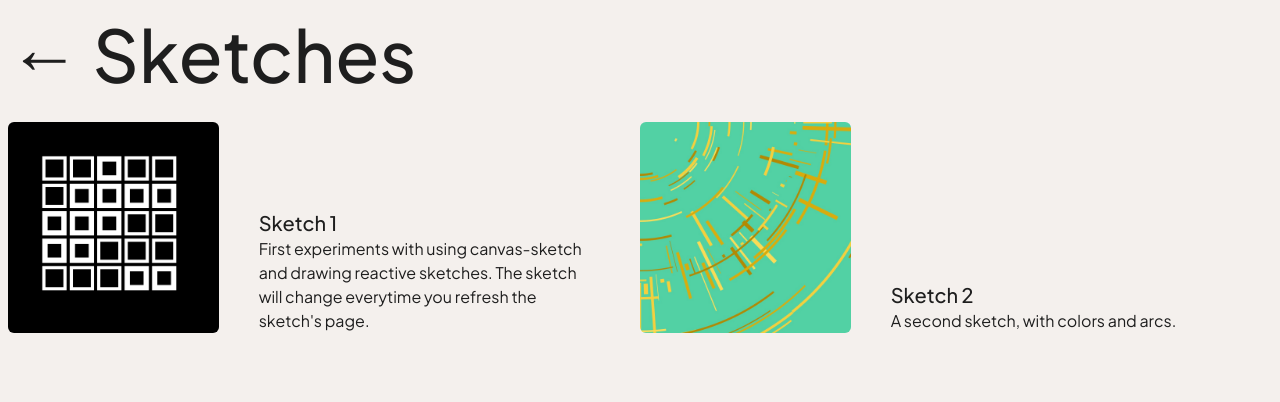
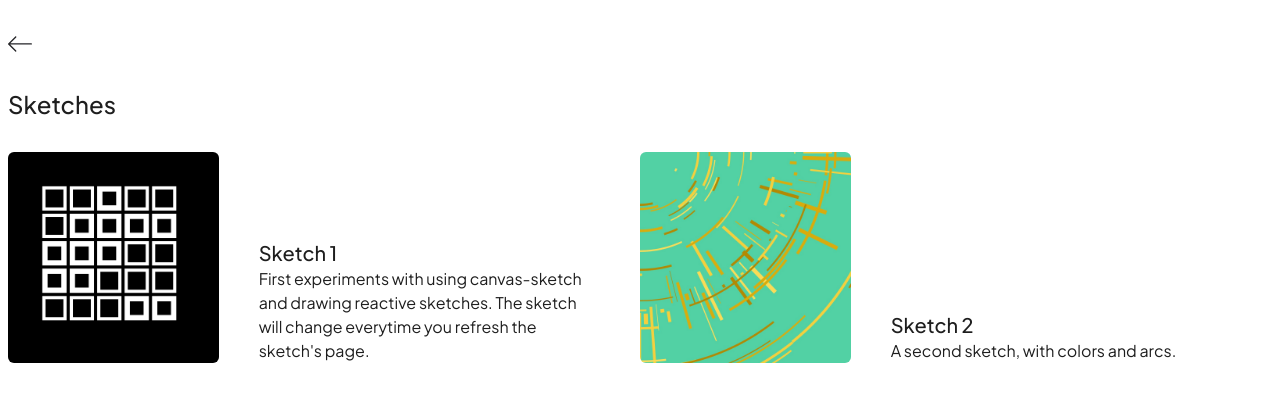
Before and after one commit to dinocosta/dino.codes.next, a Next.js app: page /sketches in a window 1280 px wide. Shown: the top 402 px of the page. Built offline with nearby package versions, Linux system fonts and the light colour scheme.

Commit message:
Small tweaks to layout

```diff
--- a/components/layout.js
+++ b/components/layout.js
@@ -5,7 +5,7 @@ const jakarta = Plus_Jakarta_Sans({ subsets: ["latin"] });
 
 export default function Layout({ children }) {
   return (
-    <div className={`bg-light-gray container mx-auto px-2 ${jakarta.className}`}>
+    <div className={`container mx-auto px-2 ${jakarta.className}`}>
       <Head>
         <title>dino.codes</title>
       </Head>
--- a/lib/sketches/1.js
+++ b/lib/sketches/1.js
@@ -40,7 +40,6 @@ const Sketch = () => {
 
   return (
 		<div>
-			<h1>Sketch 1</h1>
       {/* Using 'mx-auto' class here allows us to center the skecth content inside the canvas tag. */}
 			<canvas ref={ref} className='mx-auto'/>
 		</div>
--- a/lib/sketches/2.js
+++ b/lib/sketches/2.js
@@ -40,8 +40,8 @@ const Sketch = () => {
 
   return (
 		<div>
-			<h1>Sketch 1</h1>
-			<canvas ref={ref} />
+      {/* Using 'mx-auto' class here allows us to center the skecth content inside the canvas tag. */}
+			<canvas ref={ref} className='mx-auto'/>
 		</div>
 	);
 };
--- a/pages/index.js
+++ b/pages/index.js
@@ -3,25 +3,33 @@ import Link from 'next/link'
 
 export default function Home() {
   return (
-    <div className="my-2">
+    <div className="flex h-screen">
+      <div className="m-auto text-center">
+        <div>
           <Link
             href="/posts"
-        className="block text-7xl font-medium transition-colors hover:text-yellow"
+            className="text-2xl font-medium transition-colors hover:text-yellow"
           >
             Posts
           </Link>
+        </div>
+        <div>
           <Link
             href="/sketches"
-        className="block text-7xl font-medium transition-colors hover:text-yellow"
+            className="text-2xl font-medium transition-colors hover:text-yellow"
           >
             Sketches
           </Link>
+        </div>
+        <div>
           <Link
             href="/"
-        className="block text-7xl font-medium transition-colors hover:text-yellow"
+            className="text-2xl font-medium transition-colors hover:text-yellow"
           >
             About
           </Link>
         </div>
+      </div>
+    </div>
   )
 }
--- a/pages/posts.js
+++ b/pages/posts.js
@@ -1,4 +1,5 @@
 import Link from 'next/link'
+import Image from 'next/image'
 import { getPostsData } from '@/lib/posts'
 
 export async function getStaticProps() {
@@ -12,11 +13,19 @@ export async function getStaticProps() {
 export default function Posts({ postsData }) {
   return (
     <div>
-      <h1 className="text-4xl font-medium mb-4">Posts</h1>
+      <Link href="/" className="my-8 block">
+        <Image
+          src="/svg/left-arrow.svg"
+          height="24"
+          width="24"
+          alt="Back button"
+        />
+      </Link>
+			<h1 className="mb-8 block text-2xl font-medium">Posts</h1>
       {postsData.map(({ id, title, date, description  }) => (
 				<div key={id}>
 					<Link className="block mb-2" href={`/posts/${id}`}>
-						<h2 className='text-2xl'>{title}</h2>
+						<h2 className='text-xl'>{title}</h2>
             <small>{description}</small>
 					</Link>
 				</div>
--- a/pages/posts/[id].js
+++ b/pages/posts/[id].js
@@ -1,3 +1,5 @@
+import Image from 'next/image'
+import Link from 'next/link'
 import { useEffect } from 'react'
 import { getPostsData, getPost } from '@/lib/posts'
 import styles from './[id].module.css'
@@ -44,8 +46,17 @@ export default function Post({ content, date, title, description }) {
   }, [])
 
   return (
-    <div>
-      <h1 className="text-4xl font-medium">{title}</h1>
+		<div>
+			<Link href="/posts" className="my-8 block">
+				<Image
+					src="/svg/left-arrow.svg"
+					height="24"
+					width="24"
+					alt="Back button"
+				/>
+			</Link>
+			<h1 className="mb-8 block text-2xl font-medium">{title}</h1>
+
       <small>{description}</small>
       <small>{date}</small>
 
--- a/pages/posts/[id].module.css
+++ b/pages/posts/[id].module.css
@@ -34,7 +34,7 @@
 .post :not(pre) > code {
 	@apply rounded;
 	@apply px-1;
-	@apply bg-white;
+	@apply bg-cream;
 	@apply text-black;
 }
 
--- a/pages/sketches.js
+++ b/pages/sketches.js
@@ -1,23 +1,30 @@
-import Link from "next/link";
-import SketchPreview from "../components/sketch_preview";
-import { getSketchesData } from "../lib/sketches";
+import Image from 'next/image'
+import Link from 'next/link'
+import SketchPreview from '../components/sketch_preview'
+import { getSketchesData } from '../lib/sketches'
 
 export async function getStaticProps() {
-  const sketchesData = getSketchesData();
+  const sketchesData = getSketchesData()
 
   return {
     props: {
       sketchesData,
     },
-  };
+  }
 }
 
 export default function Sketches({ sketchesData }) {
   return (
-    <div className="my-2">
-      <h1 className="mb-8 block text-7xl font-medium">
-        <Link href="/" className="align-text-top">←</Link> Sketches
-      </h1>
+    <div>
+      <Link href="/" className="my-8 block">
+        <Image
+          src="/svg/left-arrow.svg"
+          height="24"
+          width="24"
+          alt="Back button"
+        />
+      </Link>
+			<h1 className="mb-8 block text-2xl font-medium">Sketches</h1>
       <div className="grid grid-cols-3 lg:grid-cols-6">
         {sketchesData.map(({ id, image, description }) => (
           <SketchPreview
@@ -29,5 +36,5 @@ export default function Sketches({ sketchesData }) {
         ))}
       </div>
     </div>
-  );
+  )
 }
--- a/pages/sketches/[id].js
+++ b/pages/sketches/[id].js
@@ -1,3 +1,5 @@
+import Image from 'next/image'
+import Link from 'next/link'
 import dynamic from 'next/dynamic'
 
 export async function getStaticPaths() {
@@ -22,11 +24,20 @@ export default function Sketch({ sketchId }) {
   // `1` the file that will be dynamically imported is the one in
   // `lib/sketches/1.js`.
   const Sketch = dynamic(() => import(`../../lib/sketches/${sketchId}`), {
-		loading:  () => <p>Loading...</p>
+    loading: () => <p>Loading...</p>,
   })
 
   return (
     <div>
+      <Link href="/sketches" className="my-8 block">
+        <Image
+          src="/svg/left-arrow.svg"
+          height="24"
+          width="24"
+          alt="Back button"
+        />
+      </Link>
+
       <Sketch />
     </div>
   )
--- a/styles/globals.css
+++ b/styles/globals.css
@@ -3,7 +3,7 @@
 @tailwind utilities;
 
 body {
-	@apply bg-cream;
+	@apply bg-white;
 	@apply text-black;
 }
 
```
Also changed, not shown: public/svg/left-arrow.svg (added), 1 other file (tests, documents, lock files or other folders). Lines whose indentation alone changed are shown as unchanged.
